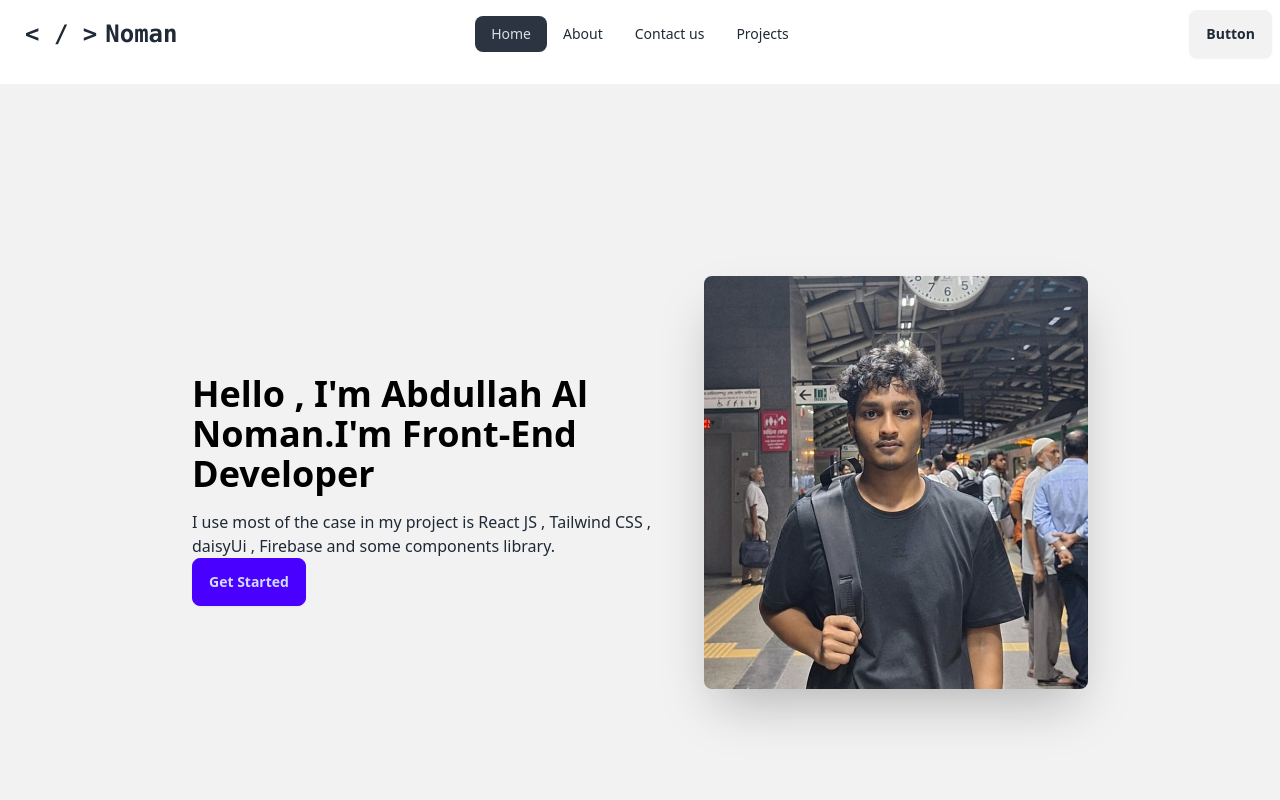
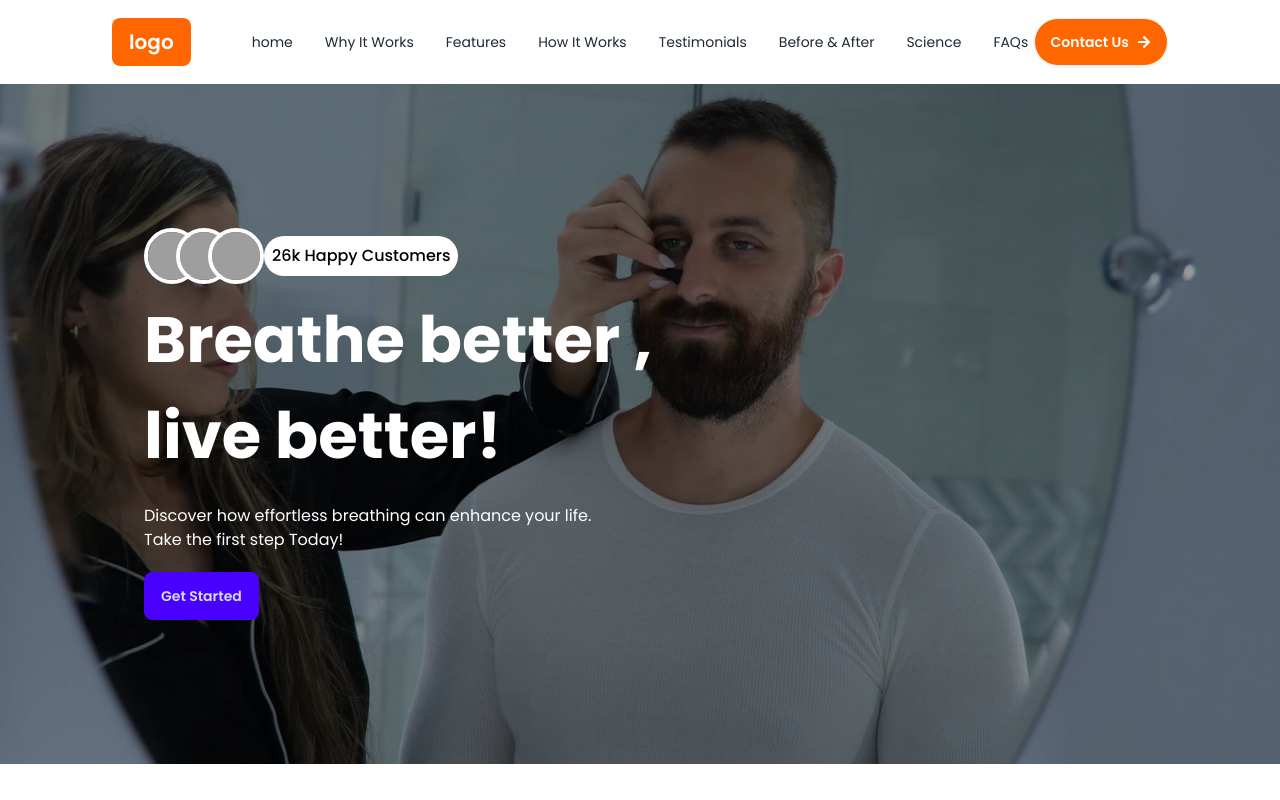
Before and after one commit to ALNoman78/professional-portfolio, a React (Vite) app: page / in a window 1280 px wide. Shown: the top 800 px of the page. Built offline with nearby package versions, Linux system fonts and the light colour scheme; grey boxes are pictures that could not be loaded.

Commit message:
new navbar added

```diff
--- a/package.json
+++ b/package.json
@@ -26,6 +26,7 @@
     "react": "^18.3.1",
     "react-dom": "^18.3.1",
     "react-fast-marquee": "^1.6.5",
+    "react-icons": "^5.5.0",
     "react-intersection-observer": "^9.14.1",
     "react-loader-spinner": "^6.1.6",
     "react-router-dom": "^7.1.1",
--- a/src/components/Banner/Banner.jsx
+++ b/src/components/Banner/Banner.jsx
@@ -1,9 +1,11 @@
 // import TextAnimate from '../TextAnimate/TextAnimate'
 import profileImage from '../../assets/linkdIn.jpg'
+import BannerImage from '../../assets/banner.png'
 
 const Banner = () => {
     return (
-        <div className="hero bg-base-200 md:p-44 my-4">
+        <div>
+            {/* <div className="hero bg-base-200 md:p-44 my-4">
             <div className="hero-content flex-col lg:flex-row-reverse">
                 <img
                     src={profileImage}
@@ -14,6 +16,50 @@ const Banner = () => {
                     <button className="btn btn-primary">Get Started</button>
                 </div>
             </div>
+        </div> */}
+            <div
+                className="hero place-items-start md:p-36 "
+                style={
+                    {
+                        backgroundImage: `url(${BannerImage})`,
+                    }
+                }>
+                <div className='flex items-center'>
+                    <div className=" text-neutral-content">
+                        {/* icon start*/}
+                        <div className="flex items-center">
+                            <div className="avatar-group -space-x-6 rtl:space-x-reverse">
+                                <div className="avatar">
+                                    <div className="w-12">
+                                        <img src="https://img.daisyui.com/images/stock/photo-1534528741775-53994a69daeb.webp" />
+                                    </div>
+                                </div>
+                                <div className="avatar">
+                                    <div className="w-12">
+                                        <img src="https://img.daisyui.com/images/stock/photo-1534528741775-53994a69daeb.webp" />
+                                    </div>
+                                </div>
+                                <div className="avatar">
+                                    <div className="w-12">
+                                        <img src="https://img.daisyui.com/images/stock/photo-1534528741775-53994a69daeb.webp" />
+                                    </div>
+                                </div>
+                            </div>
+                            <div className='bg-white rounded-full p-2 text-black font-medium'>
+                                <span>26k Happy Customers</span>
+                            </div>
+                        </div>
+                        {/* icon end */}
+                        <h1 className="mb-5 my-2 text-white md:text-[64px] font-bold">Breathe better , <br /> <span>live better!</span></h1>
+                        <p className="mb-5 text-white">
+                            Discover how effortless breathing can enhance your life.
+                            <br /> Take the first step Today!
+                        </p>
+                        <button className="btn btn-primary">Get Started</button>
+                    </div>
+                </div>
+            </div>
+
         </div>
     )
 }
--- /dev/null
+++ b/src/components/NewNav/NewNav.jsx
@@ -0,0 +1,58 @@
+import { Link } from "react-router-dom"
+import { FaArrowRight } from "react-icons/fa";
+
+const NewNav = () => {
+
+    const links = <>
+        <li><Link to='/'>home</Link></li>
+        <li><Link to='#'>Why It Works</Link></li>
+        <li><Link to='#'>Features </Link></li>
+        <li><Link to='#'>How It Works </Link></li>
+        <li><Link to='#'>Testimonials</Link></li>
+        <li><Link to='#'>Before & After </Link></li>
+        <li><Link to='#'>Science</Link></li>
+        <li><Link to='#'>FAQs</Link></li>
+    </>
+    return (
+        <div className="navbar md:px-[112px] mx-auto py-4">
+            <div className="navbar-start">
+                <div className="dropdown">
+                    <div tabIndex={0} role="button" className="btn btn-ghost lg:hidden">
+                        <svg
+                            xmlns="http://www.w3.org/2000/svg"
+                            className="h-5 w-5"
+                            fill="none"
+                            viewBox="0 0 24 24"
+                            stroke="currentColor">
+                            <path
+                                strokeLinecap="round"
+                                strokeLinejoin="round"
+                                strokeWidth="2"
+                                d="M4 6h16M4 12h8m-8 6h16" />
+                        </svg>
+                    </div>
+                    <ul
+                        tabIndex={0}
+                        className="menu menu-sm dropdown-content bg-base-100 rounded-box z-[1] mt-3 w-52 p-2 shadow">
+                        {links}
+                    </ul>
+                </div>
+                <a className="btn btn-ghost text-xl bg-[#FF6600] text-white">logo</a>
+            </div>
+            <div className="navbar-center hidden lg:flex">
+                <ul className="menu menu-horizontal px-1">
+                    {links}
+                </ul>
+            </div>
+            <div className="navbar-end">
+                <a className="btn bg-[#FF6600] text-white rounded-full">Contact Us
+                    <FaArrowRight />
+                </a>
+            </div>
+        </div>
+    )
+}
+
+NewNav.propTypes = {}
+
+export default NewNav
--- a/src/components/Root/Root.jsx
+++ b/src/components/Root/Root.jsx
@@ -4,13 +4,15 @@ import Footer from '../Footer/Footer'
 import { ThreeDots } from 'react-loader-spinner'
 import Navbar from '../Navbar/Navbar'
 import Index from '../NewBanner/Index'
+import NewNav from '../NewNav/NewNav'
 
 const Root = () => {
 
     const navigation = useNavigation()
     return (
-        <div className='md:max-w-7xl mx-auto'>
-            <Navbar></Navbar>
+        <div className='font-Montserrat'>
+            {/* <Navbar></Navbar> */}
+            <NewNav></NewNav>
             {
                 navigation.state === 'loading' ? <ThreeDots
                         visible={true}
@@ -25,7 +27,7 @@ const Root = () => {
                     :
                     <Outlet></Outlet>
             }
-            <Index></Index>
+            {/* <Index></Index> */}
         </div>
     )
 }
--- a/src/index.css
+++ b/src/index.css
@@ -1,4 +1,5 @@
-@import url("https://fonts.googleapis.com/css2?family=Poppins:ital,wght@0,100;0,200;0,300;0,400;0,500;0,600;0,700;0,800;0,900;1,100;1,200;1,300;1,400;1,500;1,600;1,700;1,800;1,900&display=swap");
+/* @import url("https://fonts.googleapis.com/css2?family=Poppins:ital,wght@0,100;0,200;0,300;0,400;0,500;0,600;0,700;0,800;0,900;1,100;1,200;1,300;1,400;1,500;1,600;1,700;1,800;1,900&display=swap"); */
+@import url('https://fonts.googleapis.com/css2?family=Montserrat:ital,wght@0,100..900;1,100..900&family=Poppins:ital,wght@0,100;0,200;0,300;0,400;0,500;0,600;0,700;0,800;0,900;1,100;1,200;1,300;1,400;1,500;1,600;1,700;1,800;1,900&display=swap');
 
 @tailwind base;
 @tailwind components;
--- a/tailwind.config.js
+++ b/tailwind.config.js
@@ -3,19 +3,8 @@ export default {
   content: ["./index.html", "./src/**/*.{js,ts,jsx,tsx}"],
   theme: {
     extend: {
-      animation: {
-        marquee: "marquee var(--duration) linear infinite",
-        "marquee-vertical": "marquee-vertical var(--duration) linear infinite",
-      },
-      keyframes: {
-        marquee: {
-          from: { transform: "translateX(0)" },
-          to: { transform: "translateX(calc(-100% - var(--gap)))" },
-        },
-        "marquee-vertical": {
-          from: { transform: "translateY(0)" },
-          to: { transform: "translateY(calc(-100% - var(--gap)))" },
-        },
+      fontFamily: {
+        Montserrat: ["Poppins", "serif"], // Corrected syntax
       },
     },
   },
```
Also changed, not shown: src/assets/banner.png (added), 1 other file (tests, documents, lock files or other folders).
